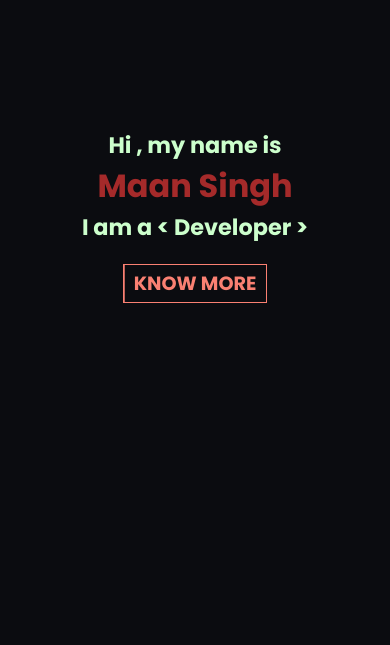
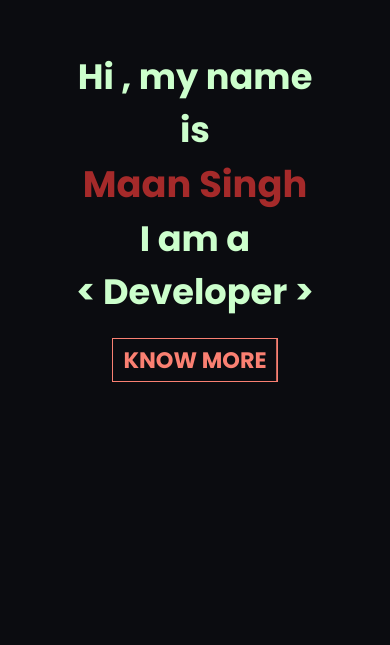
Before and after one commit to maanvendrasingh/maansingh.netlify, a plain HTML site: page index.html in a window 390 px wide. Shown: the part 199-844 px from the top of the page. Drawn offline with nearby package versions, Linux system fonts and the light colour scheme.

Commit message:
Add files via upload
changes made to site

```diff
--- a/css/main.css
+++ b/css/main.css
@@ -324,6 +324,15 @@ footer a:hover{
 		grid-row: 3;
 		font-size: 1.1rem;
 	}
+	.introduction-text h1{
+		font-size: 2.2rem;
+	}
+	.name{
+		font-size: 2.3rem;
+	}
+	.introduction-text a{
+		font-size: 1.4rem;
+	}
 }
 
 @media screen and (max-width: 320px){
--- a/index.html
+++ b/index.html
@@ -14,10 +14,10 @@
 	<script src="https://cdnjs.cloudflare.com/ajax/libs/jquery/3.3.1/jquery.min.js"></script>
 </head>
 	<body>
-		<!-- <div class="loader-wrapper">
+		<div class="loader-wrapper">
 			<div class="loader"></div>
 				<div class="loading">Loading</div>
-			</div>	 -->
+			</div>
 		<!-- <header id="navbar">
 			<div>
 				<div class="brand-name"><h3>Maan Singh</h3></div>
```
